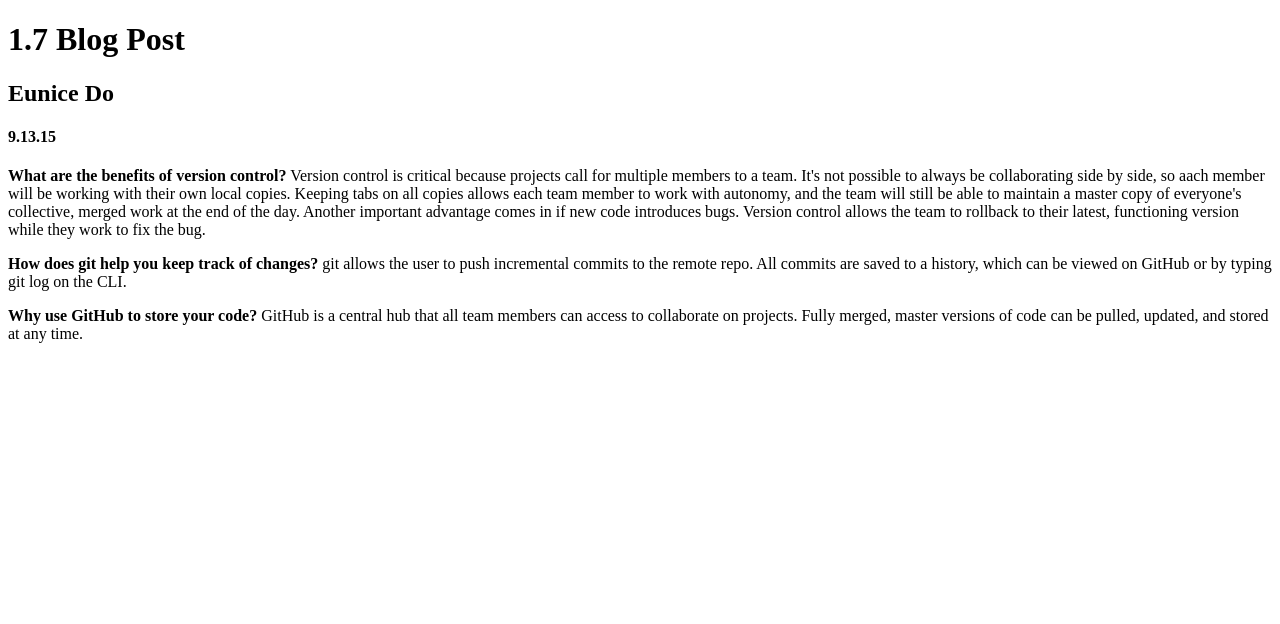
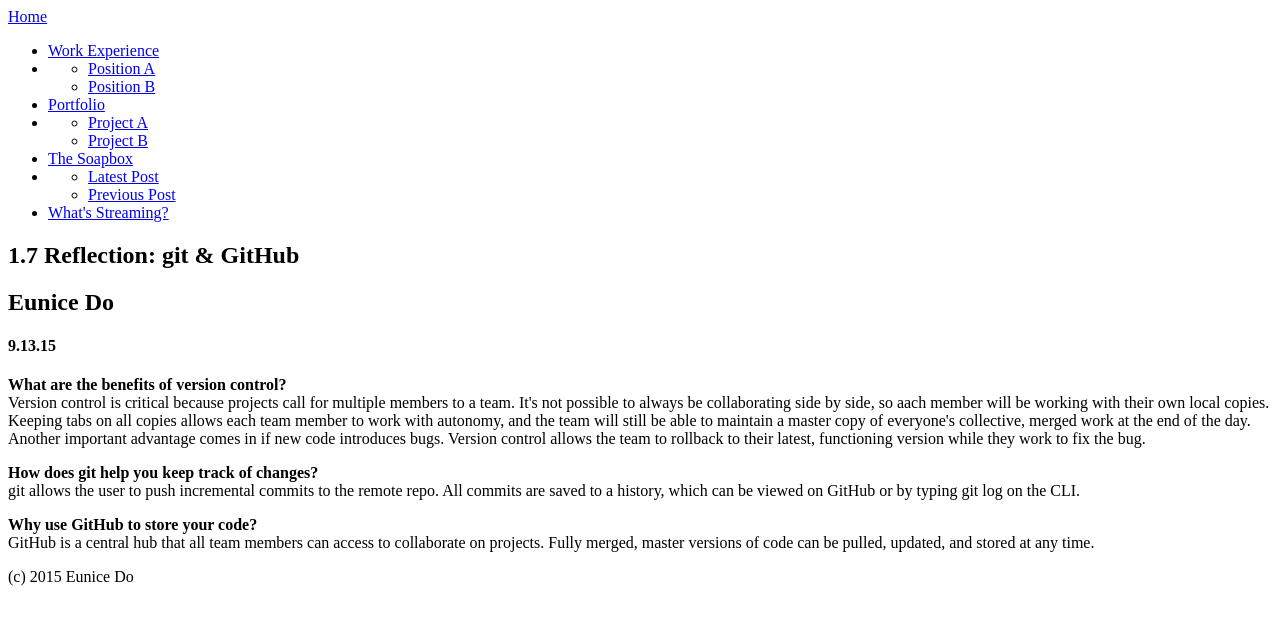
Before and after one commit to Yoonis/Yoonis.github.io, a plain HTML site: page blog/git.html in a window 1280 px wide. Drawn offline with Linux system fonts and the light colour scheme.

Commit message:
Modify blog template and git reflection paper.

```diff
--- a/blog/git.html
+++ b/blog/git.html
@@ -1,30 +1,71 @@
 <!DOCTYPE html>
+<html>
+
 <head>
-  <title>1.7 Blog</title>
+  <title>1.7 Reflection</title>
   <meta charset="UTF-8">
   <link rel="stylesheet" type="text/css" href="your-stylesheet-link-here.css">
 </head>
 
-<main>
-  <h1>1.7 Blog Post</h1>
-  <h2>Eunice Do</h2>
-  <h4>9.13.15</h4>
+<body>
+
+  <nav>
+      <a href="#">Home</a>
+    <header>
+      <ul>
+        <li><a href="#">Work Experience</a></li>
+        <li>
+          <ul>
+            <li><a href="#">Position A</a></li>
+            <li><a href="#">Position B</a></li>
+          </ul>
+        </li>
+        <li><a href="#">Portfolio</a></li>
+        <li>
+          <ul>
+            <li><a href="#">Project A</a></li>
+            <li><a href="#">Project B</a></li>
+          </ul>
+        </li>
+        <li><a href="#">The Soapbox</a></li>
+        <li>
+          <ul>
+            <li><a href="#">Latest Post</a></li>
+            <li><a href="#">Previous Post</a></li>
+          </ul>
+        </li>
+        <li><a href="#">What's Streaming?</a></li>
+      </ul>
+    </header>
+  </nav>
 
   <section>
+
+    <h1>1.7 Reflection: git & GitHub</h1>
+    <h2>Eunice Do</h2>
+    <h4>9.13.15</h4>
+
     <p>
-      <b>What are the benefits of version control?</b>
+      <b>What are the benefits of version control?</b><br>
       Version control is critical because projects call for multiple members to a team. It's not possible to always be collaborating side by side, so aach member will be working with their own local copies. Keeping tabs on all copies allows each team member to work with autonomy, and the team will still be able to maintain a master copy of everyone's collective, merged work at the end of the day.
 
       Another important advantage comes in if new code introduces bugs. Version control allows the team to rollback to their latest, functioning version while they work to fix the bug.
     </p>
     <p>
-        <b>How does git help you keep track of changes?</b>
+        <b>How does git help you keep track of changes?</b><br>
         git allows the user to push incremental commits to the remote repo. All commits are saved to a history, which can be viewed on GitHub or by typing git log on the CLI.
     </p>
     <p>
-        <b>Why use GitHub to store your code?</b>
+        <b>Why use GitHub to store your code?</b><br>
         GitHub is a central hub that all team members can access to collaborate on projects. Fully merged, master versions of code can be pulled, updated, and stored at any time.
     </p>
 
   </section>
-</main>
+
+  <footer>
+      <p>(c) 2015 Eunice Do</p>
+  </footer>
+
+</body>
+
+</html>
```
Also changed, not shown: blog/blog-template.html (+24 -3 lines).
